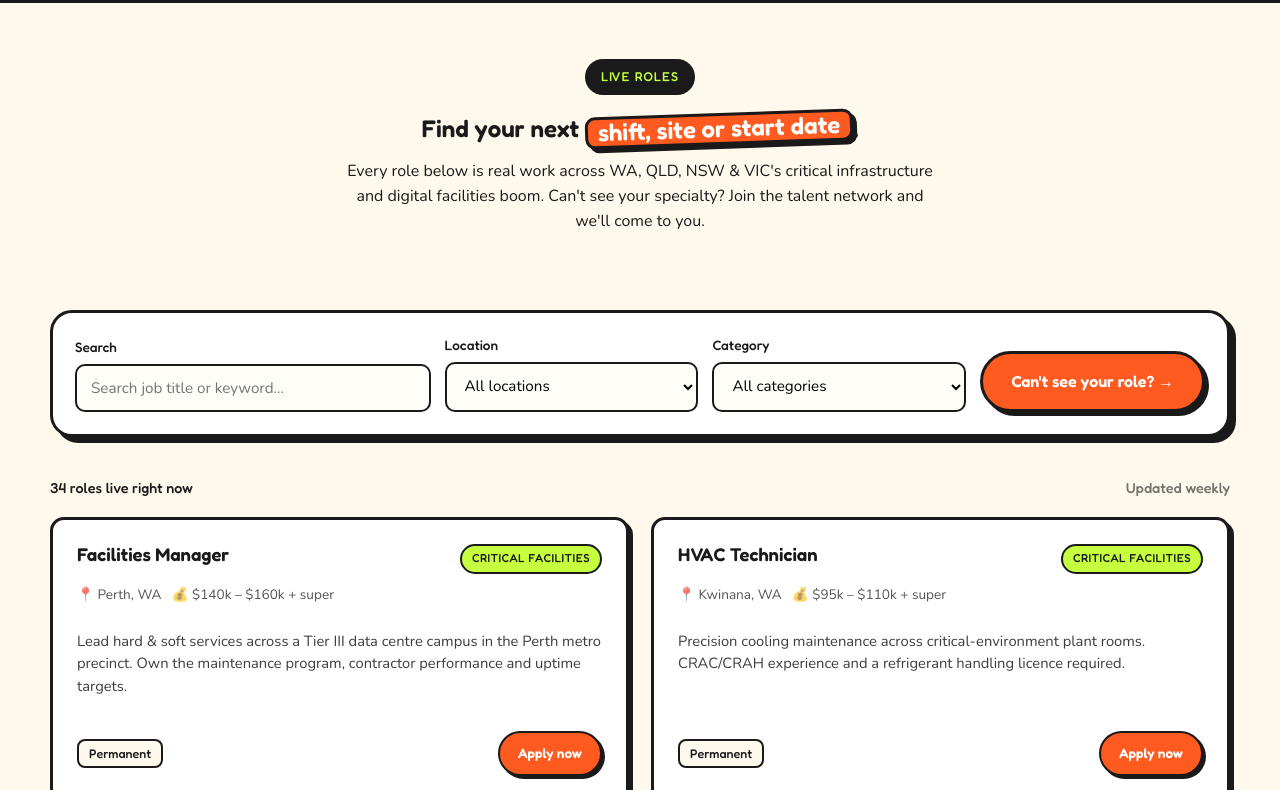
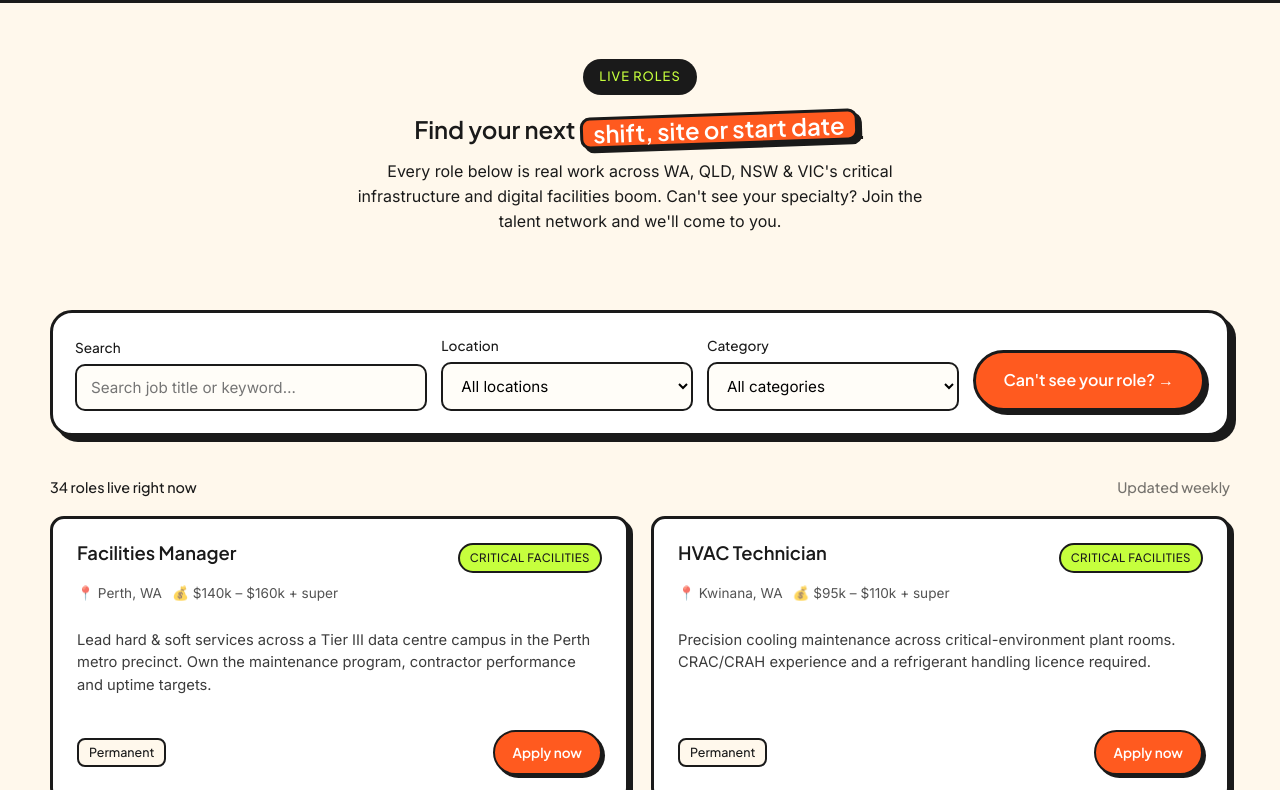
Before and after one commit to ZEST-hire/ZESThire-website, a plain HTML site: page jobs.html in a window 1280 px wide. Shown: the part 116-906 px from the top of the page. Drawn offline with nearby package versions, Linux system fonts and the light colour scheme; no server answers.

Commit message:
Add electricians to roles and switch to more professional fonts
Co-Authored-By: Claude Opus 5.5 <noreply@anthropic.com>
Claude-Session: https://claude.ai/code/session_01F6aCy3FbH72p7VHVT6c7f1

```diff
--- a/jobs.html
+++ b/jobs.html
@@ -6,7 +6,7 @@
 <title>Jobs Board - ZEST | Critical Infrastructure & Digital Facilities Roles in WA, QLD, NSW & VIC</title>
 <meta name="description" content="Live critical infrastructure, construction and data centre operations roles across WA, QLD, NSW and VIC.">
 <link rel="preconnect" href="https://fonts.googleapis.com">
-<link href="https://fonts.googleapis.com/css2?family=Fredoka:wght@500;600;700&family=Nunito:wght@400;600;700;800&display=swap" rel="stylesheet">
+<link href="https://fonts.googleapis.com/css2?family=Plus+Jakarta+Sans:wght@500;600;700;800&family=Inter:wght@400;500;600;700&display=swap" rel="stylesheet">
 <link rel="stylesheet" href="style.css">
 </head>
 <body>
--- a/style.css
+++ b/style.css
@@ -23,7 +23,7 @@ html{ scroll-behavior: smooth; }
 
 body{
   margin:0;
-  font-family: 'Nunito', 'Poppins', sans-serif;
+  font-family: 'Inter', sans-serif;
   background: var(--cream);
   color: var(--ink);
   line-height:1.55;
@@ -32,7 +32,7 @@ body{
 
 h1,h2,h3,h4,
 .display{
-  font-family:'Fredoka', 'Nunito', sans-serif;
+  font-family:'Plus Jakarta Sans', 'Inter', sans-serif;
   font-weight:600;
   line-height:1.1;
   margin:0 0 .5em;
@@ -59,7 +59,7 @@ ul{ margin:0; padding:0; list-style:none; }
   gap:8px;
   background:var(--ink);
   color:var(--lime);
-  font-family:'Fredoka',sans-serif;
+  font-family:'Plus Jakarta Sans',sans-serif;
   font-size:.8rem;
   letter-spacing:.08em;
   text-transform:uppercase;
@@ -82,7 +82,7 @@ ul{ margin:0; padding:0; list-style:none; }
   align-items:center;
   justify-content:center;
   gap:8px;
-  font-family:'Fredoka',sans-serif;
+  font-family:'Plus Jakarta Sans',sans-serif;
   font-weight:600;
   font-size:1rem;
   padding:15px 28px;
@@ -117,7 +117,7 @@ ul{ margin:0; padding:0; list-style:none; }
   padding:16px 24px;
 }
 .logo{
-  font-family:'Fredoka',sans-serif;
+  font-family:'Plus Jakarta Sans',sans-serif;
   font-weight:600;
   font-size:1.6rem;
   display:flex;
@@ -148,7 +148,7 @@ ul{ margin:0; padding:0; list-style:none; }
   display:flex;
   align-items:center;
   gap:28px;
-  font-family:'Fredoka',sans-serif;
+  font-family:'Plus Jakarta Sans',sans-serif;
   font-weight:500;
   font-size:.95rem;
 }
@@ -304,7 +304,7 @@ ul{ margin:0; padding:0; list-style:none; }
   border-radius:8px;
   padding:1px 8px;
   font-size:.66rem;
-  font-family:'Fredoka',sans-serif;
+  font-family:'Plus Jakarta Sans',sans-serif;
 }
 .growth-card ul{ margin-top:8px; }
 .growth-card li{
@@ -346,7 +346,7 @@ ul{ margin:0; padding:0; list-style:none; }
   display:flex; gap:10px; align-items:flex-start;
   margin-bottom:10px;
   font-weight:600;
-  font-family:'Fredoka',sans-serif;
+  font-family:'Plus Jakarta Sans',sans-serif;
   font-size:.95rem;
 }
 .signup-card{
@@ -360,7 +360,7 @@ ul{ margin:0; padding:0; list-style:none; }
 .field{ margin-bottom:16px; }
 .field label{
   display:block;
-  font-family:'Fredoka',sans-serif;
+  font-family:'Plus Jakarta Sans',sans-serif;
   font-size:.85rem;
   margin-bottom:6px;
 }
@@ -384,7 +384,7 @@ ul{ margin:0; padding:0; list-style:none; }
   border:3px solid var(--ink);
   border-radius: var(--radius-sm);
   padding:18px;
-  font-family:'Fredoka',sans-serif;
+  font-family:'Plus Jakarta Sans',sans-serif;
   font-weight:600;
   text-align:center;
 }
@@ -443,7 +443,7 @@ ul{ margin:0; padding:0; list-style:none; }
 .filters-bar .field{ margin:0; }
 .results-meta{
   display:flex; justify-content:space-between; align-items:center;
-  margin-bottom:18px; font-family:'Fredoka',sans-serif; font-size:.9rem;
+  margin-bottom:18px; font-family:'Plus Jakarta Sans',sans-serif; font-size:.9rem;
 }
 .jobs-grid{
   display:grid;
@@ -464,7 +464,7 @@ ul{ margin:0; padding:0; list-style:none; }
 .job-card:hover{ transform: translateY(-4px); }
 .job-top{ display:flex; justify-content:space-between; gap:10px; align-items:flex-start; }
 .job-pill{
-  font-family:'Fredoka',sans-serif;
+  font-family:'Plus Jakarta Sans',sans-serif;
   font-size:.72rem;
   text-transform:uppercase;
   letter-spacing:.04em;
@@ -476,7 +476,7 @@ ul{ margin:0; padding:0; list-style:none; }
 .job-pill.pillar-facilities{ background: var(--lime); }
 .job-pill.pillar-projects{ background: #FFD24D; }
 .job-pill.pillar-operations{ background: var(--orange); color:var(--white); }
-.job-title{ font-family:'Fredoka',sans-serif; font-size:1.15rem; margin:0; }
+.job-title{ font-family:'Plus Jakarta Sans',sans-serif; font-size:1.15rem; margin:0; }
 .job-meta{
   display:flex; flex-wrap:wrap; gap:10px;
   font-size:.85rem; opacity:.75;
@@ -485,7 +485,7 @@ ul{ margin:0; padding:0; list-style:none; }
 .job-foot{ display:flex; justify-content:space-between; align-items:center; margin-top:8px; }
 .job-type{
   font-size:.78rem;
-  font-family:'Fredoka',sans-serif;
+  font-family:'Plus Jakarta Sans',sans-serif;
   background: var(--cream);
   border:2px solid var(--ink);
   padding:3px 10px;
```
Also changed, not shown: index.html (+5 -3 lines).
